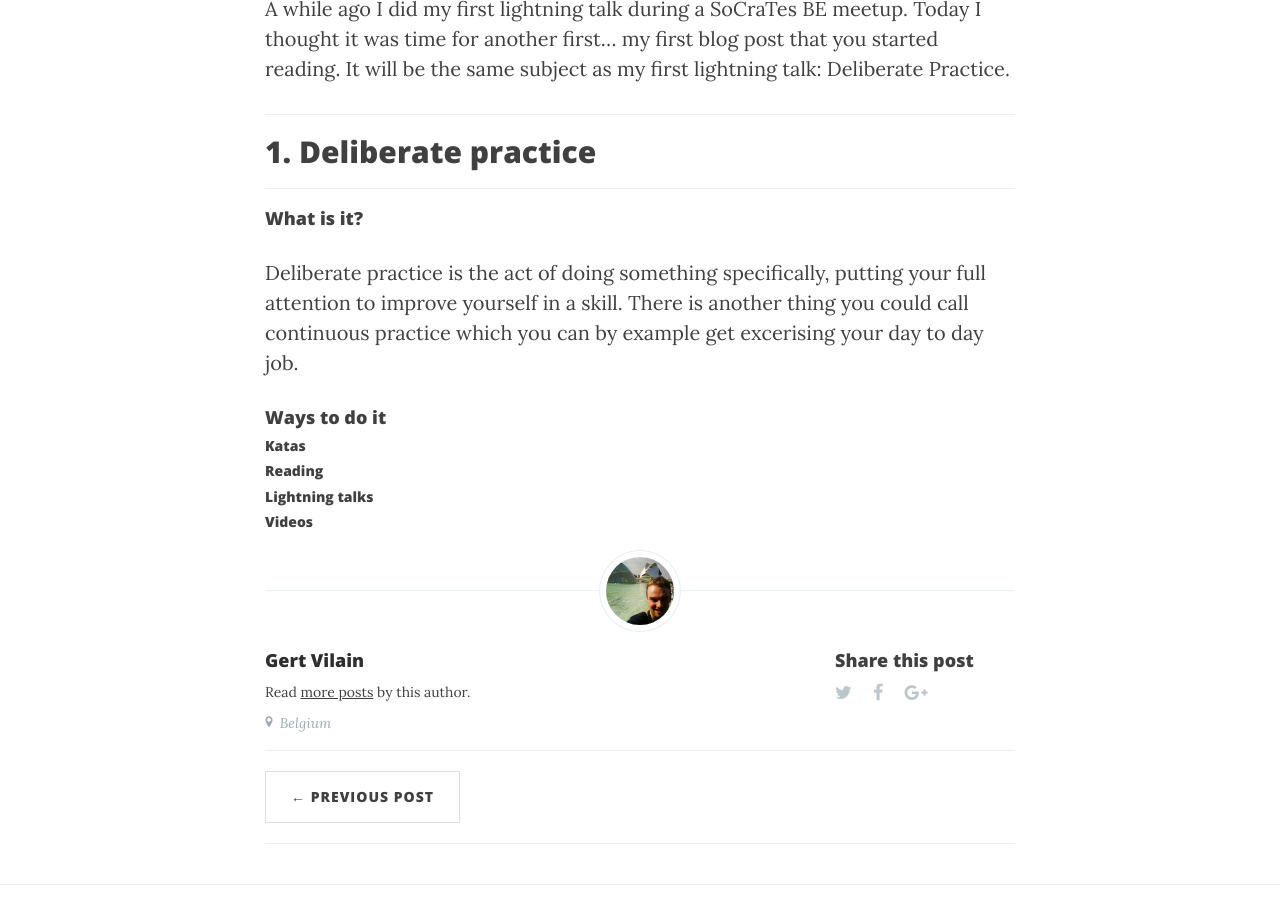
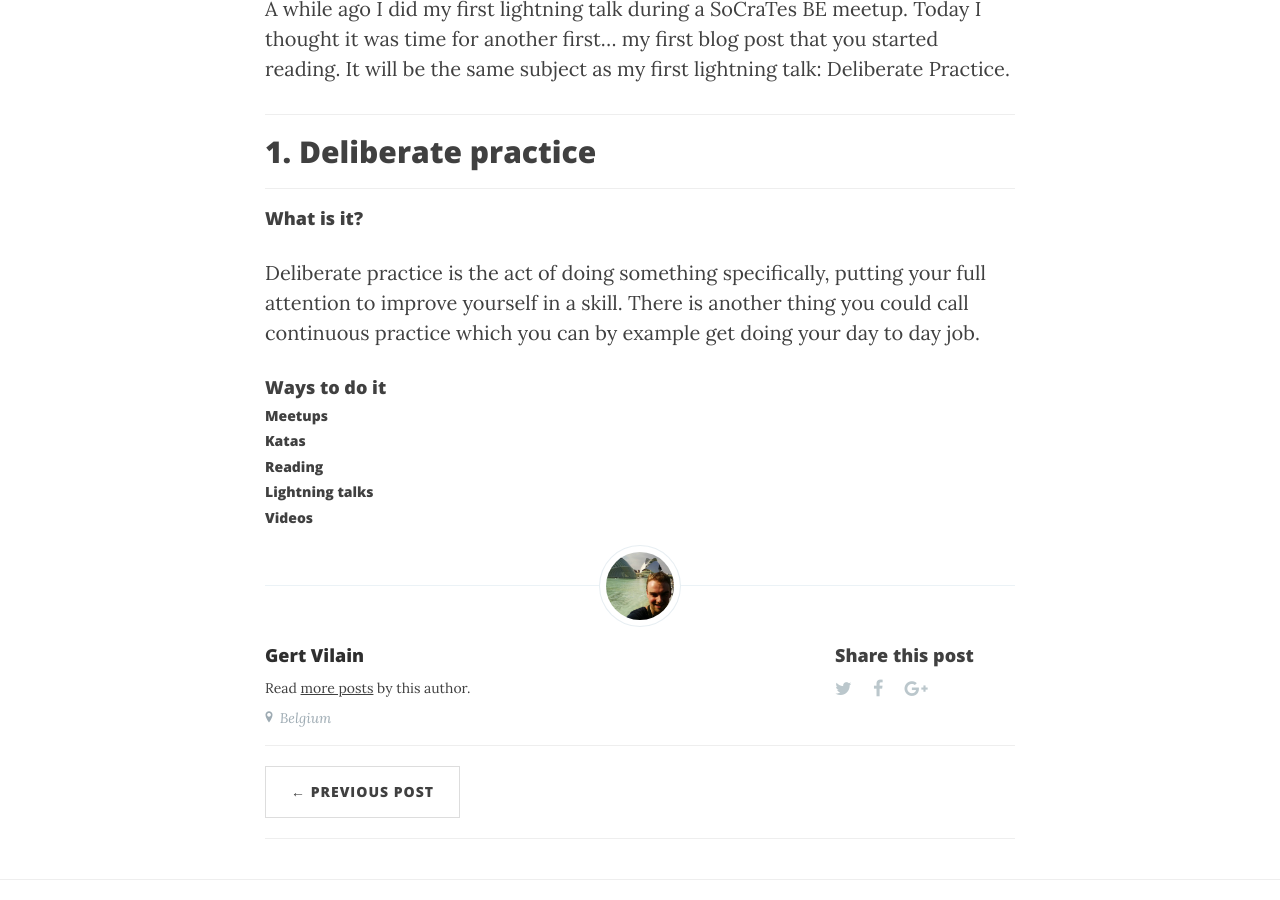
Before and after one commit to tripledio/tripledio.github.io, a Jekyll site: the page built from _posts/2017-10-14-Deliberate-Practice.md, in a window 1280 px wide and 900 px high, scrolled down 499 px. Built offline with Jekyll 4.4.1, drawn with Linux system fonts in a browser that asks for light colours; nearby versions of some CDN libraries.

Commit message:
Add meetups

```diff
--- a/_posts/2017-10-14-Deliberate-Practice.md
+++ b/_posts/2017-10-14-Deliberate-Practice.md
@@ -19,10 +19,11 @@ my first blog post that you started reading. It will be the same subject as my f
 #### What is it? <a id="1.a"/>
 
 Deliberate practice is the act of doing something specifically, putting your full attention to improve yourself in a skill.
-There is another thing you could call continuous practice which you can by example get excerising your day to day job.
+There is another thing you could call continuous practice which you can by example get doing your day to day job.
 
 #### Ways to do it <a id="1.b"/>
 
+##### Meetups
 ##### Katas
 ##### Reading
 ##### Lightning talks
```
